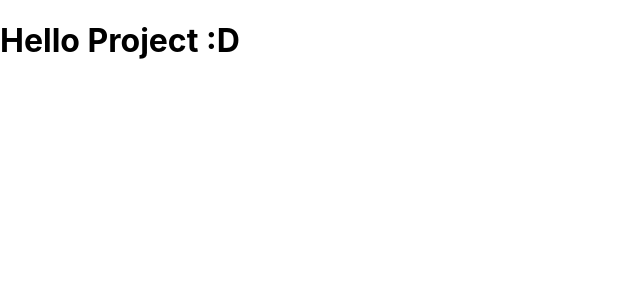
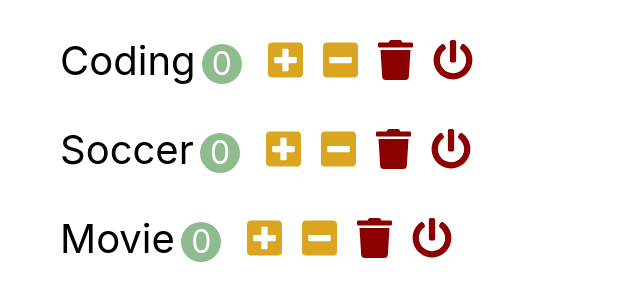
Before and after one commit to nowjsio/habit-tracker, a React (Create React App) app: page / in a window 1280 px wide. Shown: the top 300 px of the page, without its empty margins (0-640 px from the left). Built offline with nearby package versions, Linux system fonts and the light colour scheme.

Commit message:
Feat: Add Habits, Habit Components
increment, decrement, delete, reset 기능 추가

```diff
--- a/package.json
+++ b/package.json
@@ -3,9 +3,11 @@
   "version": "0.1.0",
   "private": true,
   "dependencies": {
+    "@fortawesome/fontawesome-free": "^5.15.4",
     "@testing-library/jest-dom": "^5.11.4",
     "@testing-library/react": "^11.1.0",
     "@testing-library/user-event": "^12.1.10",
+    "prop-type": "^0.0.1",
     "react": "^17.0.2",
     "react-dom": "^17.0.2",
     "react-scripts": "4.0.3",
--- a/src/app.css
+++ b/src/app.css
@@ -1,38 +1,103 @@
-.App {
-  text-align: center;
+* {
+  box-sizing: border-box;
 }
 
-.App-logo {
-  height: 40vmin;
-  pointer-events: none;
+button {
+  outline: none;
+  border: 0;
+  cursor: pointer;
 }
 
-@media (prefers-reduced-motion: no-preference) {
-  .App-logo {
-    animation: App-logo-spin infinite 20s linear;
-  }
+.navbar {
+  font-size: 2rem;
+  padding: 1em;
+  background-color: blanchedalmond;
 }
 
-.App-header {
-  background-color: #282c34;
-  min-height: 100vh;
-  display: flex;
-  flex-direction: column;
-  align-items: center;
-  justify-content: center;
-  font-size: calc(10px + 2vmin);
+.navbar-logo {
+  color: green;
+  margin-right: 0.5em;
+}
+
+.navbar-count {
+  display: inline-block;
+  text-align: center;
+  font-size: 2rem;
+  width: 2.5rem;
+  height: 2.5rem;
+  line-height: 2.5rem;
+  margin-left: 0.2em;
+  background-color: green;
+  color: white;
+  border-radius: 50%;
+}
+
+.habits {
+  padding: 0.5em;
+  padding-top: 2em;
+}
+
+.add-input {
+  font-size: 2rem;
+}
+
+.add-input {
+  margin-right: 0.2em;
+}
+
+.add-button {
+  height: 100%;
+  font-size: 1.5rem;
+  padding: 0.3em 0.5em;
+  background-color: green;
   color: white;
 }
 
-.App-link {
-  color: #61dafb;
+.habit {
+  font-size: 2.5rem;
+  padding: 0.5em;
+  list-style: none;
 }
 
-@keyframes App-logo-spin {
-  from {
-    transform: rotate(0deg);
-  }
-  to {
-    transform: rotate(360deg);
-  }
+.habit-count {
+  display: inline-block;
+  text-align: center;
+  font-size: 2rem;
+  width: 2.5rem;
+  height: 2.5rem;
+  line-height: 2.5rem;
+  margin-left: 0.2em;
+  margin-right: 0.5em;
+  background-color: darkseagreen;
+  color: white;
+  border-radius: 50%;
 }
+
+.habit-button {
+  font-size: 2.5rem;
+  margin: 0 0.1em;
+  background-color: transparent;
+}
+
+.habit-button:hover {
+  opacity: 0.5;
+}
+
+.habit-increase,
+.habit-decrease {
+  color: goldenrod;
+}
+
+.habit-delete {
+  /* font-size: 2rem; */
+  color: darkred;
+}
+.habit-reset {
+  color:darkred;
+}
+.habits-reset {
+  font-size: 1.5rem;
+  padding: 0.2em 1em;
+  background-color: green;
+  color: white;
+}
--- a/src/app.jsx
+++ b/src/app.jsx
@@ -1,8 +1,9 @@
 import React from 'react';
 import './app.css';
+import Habits from './components/habits';
 
 function App() {
-  return <h1>Hello Project :D</h1>;
+  return <Habits />;
 }
 
 export default App;
--- /dev/null
+++ b/src/components/habit.jsx
@@ -0,0 +1,73 @@
+/* eslint-disable react/destructuring-assignment */
+/* eslint-disable react/prop-types */
+import React, { Component } from 'react';
+import '@fortawesome/fontawesome-free/js/all.js';
+
+// eslint-disable-next-line react/prefer-stateless-function
+class Habit extends Component {
+  constructor(props) {
+    super(props);
+    this.state = {};
+  }
+
+  // state = {
+  //   count: 0,
+  // };
+
+  // handleIncrement(event) {
+  //   console.log(evnet);
+  // }
+  // handleIncrement = () => {
+  //   const { count } = this.state;
+  //   const result = count + 1;
+  //   this.setState({ count: result });
+  // };
+
+  // handleDecrement = () => {
+  //   const { count } = this.state;
+  //   const result = count - 1;
+  //   this.setState({ count: result < 0 ? 0 : result });
+  // };
+
+  render() {
+    const { onIncrement, onDecrement, onDelete, habit, onReset } = this.props;
+    const { name, count } = this.props.habit;
+
+    return (
+      <li className="habit">
+        <span className="habit-name">{name}</span>
+        <span className="habit-count">{count}</span>
+
+        <button
+          className="habit-button habit-increase"
+          type="button"
+          onClick={() => onIncrement(habit)}
+        >
+          <i className="fas fa-plus-square" />
+        </button>
+        <button
+          className="habit-button habit-decrease"
+          type="button"
+          onClick={() => onDecrement(habit)}
+        >
+          <i className="fas fa-minus-square" />
+        </button>
+        <button
+          className="habit-button habit-delete"
+          type="button"
+          onClick={() => onDelete(habit)}
+        >
+          <i className="fas fa-trash" />
+        </button>
+        <button
+          className="habit-button habit-reset"
+          type="button"
+          onClick={() => onReset(habit)}
+        >
+          <i className="fas fa-power-off" />
+        </button>
+      </li>
+    );
+  }
+}
+export default Habit;
--- /dev/null
+++ b/src/components/habits.jsx
@@ -0,0 +1,79 @@
+/* eslint-disable react/destructuring-assignment */
+import React, { Component } from 'react';
+import Habit from './habit';
+
+class Habits extends Component {
+  constructor(props) {
+    super(props);
+    this.state = {
+      habits: [
+        { id: 0, name: 'Coding', count: 0 },
+        { id: 1, name: 'Soccer', count: 0 },
+        { id: 2, name: 'Movie', count: 0 },
+      ],
+    };
+  }
+
+  handleIncrement = habit => {
+    // eslint-disable-next-line react/no-access-state-in-setstate
+    const habits = [...this.state.habits].map(item => {
+      if (item === habit) {
+        // eslint-disable-next-line no-param-reassign
+        item.count += 1;
+        return item;
+      }
+      return item;
+    });
+
+    this.setState({ habits });
+  };
+
+  handleDecrement = habit => {
+    // eslint-disable-next-line react/no-access-state-in-setstate
+    const habits = [...this.state.habits];
+    const index = habits.indexOf(habit);
+    const count = habits[index].count - 1;
+    habits[index].count = count < 0 ? 0 : count;
+    this.setState({ habits });
+  };
+
+  handleDelte = habit => {
+    // eslint-disable-next-line react/no-access-state-in-setstate
+    const habits = [...this.state.habits].filter(item => item !== habit);
+    this.setState({ habits });
+  };
+
+  handleReset = habit => {
+    // eslint-disable-next-line react/no-access-state-in-setstate
+    const habits = [...this.state.habits].map(item => {
+      if (item === habit) {
+        // eslint-disable-next-line no-param-reassign
+        item.count = 0;
+        return item;
+      }
+      return item;
+    });
+
+    this.setState({ habits });
+  };
+
+  render() {
+    const { habits } = this.state;
+    return (
+      <ul>
+        {habits.map(habit => (
+          <Habit
+            key={habit.id}
+            habit={habit}
+            onIncrement={this.handleIncrement}
+            onDecrement={this.handleDecrement}
+            onDelete={this.handleDelte}
+            onReset={this.handleReset}
+          />
+        ))}
+      </ul>
+    );
+  }
+}
+
+export default Habits;
```
Also changed, not shown: .eslintrc.cjs, 2 other files (tests, documents, lock files or other folders).
